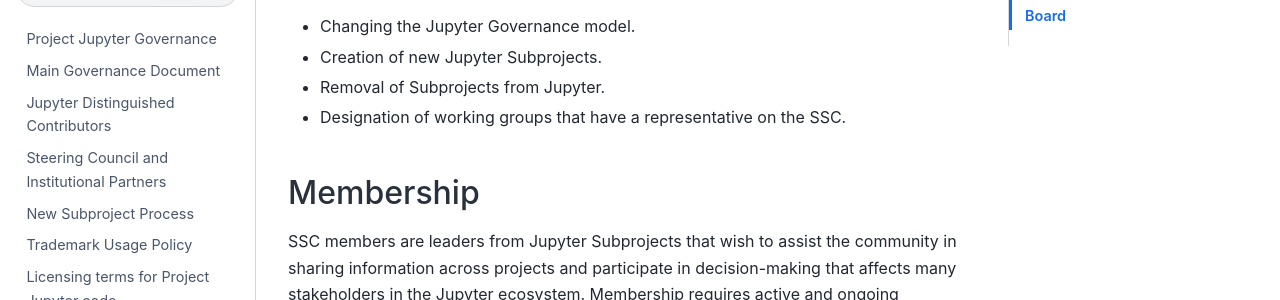
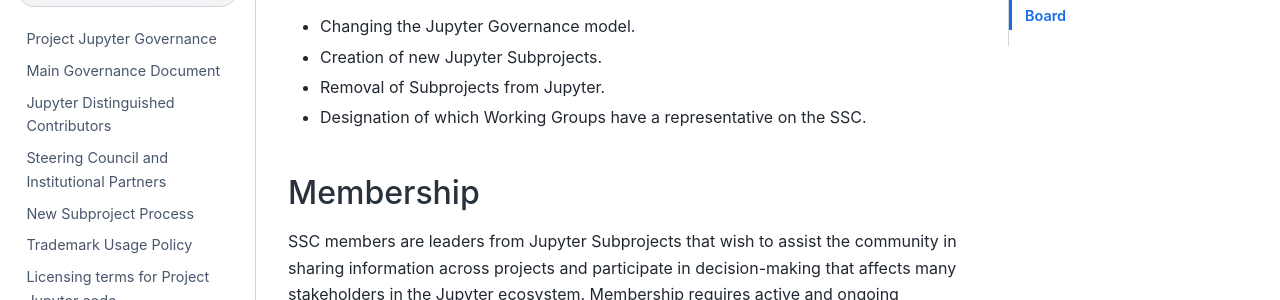
Before and after one commit to jupyter/governance, a Jupyter Book: the page built from software_steering_council.md, in a window 1280 px wide and 900 px high, scrolled down 1063 px. Shown: the part 153-453 px from the top of the window. Built offline with Jupyter Book 1.0.4 settings and Sphinx 7.4.7 and the Sphinx Book theme 1.1.4, drawn with Linux system fonts in a browser that asks for light colours; pages that are not in the unit, such as notebooks, are missing from menus.

Commit message:
Update software_steering_council.md
Co-authored-by: Jason Grout <jasongrout@users.noreply.github.com>

```diff
--- a/software_steering_council.md
+++ b/software_steering_council.md
@@ -25,7 +25,7 @@
 - Changing the Jupyter Governance model.
 - Creation of new Jupyter Subprojects.
 - Removal of Subprojects from Jupyter.
-- Designation of working groups that have a representative on the SSC.
+- Designation of which Working Groups have a representative on the SSC.
 
 ## Membership
 
```
